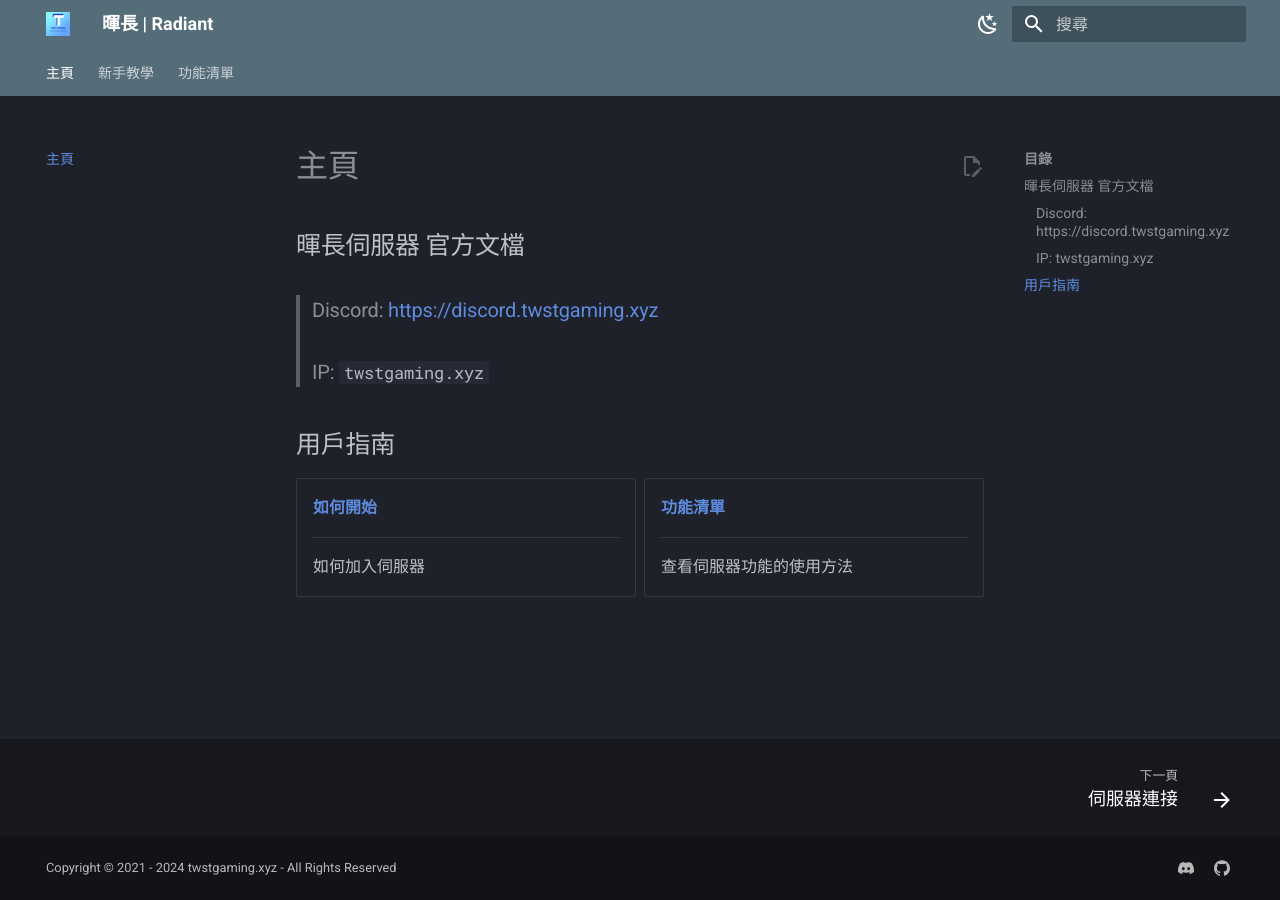
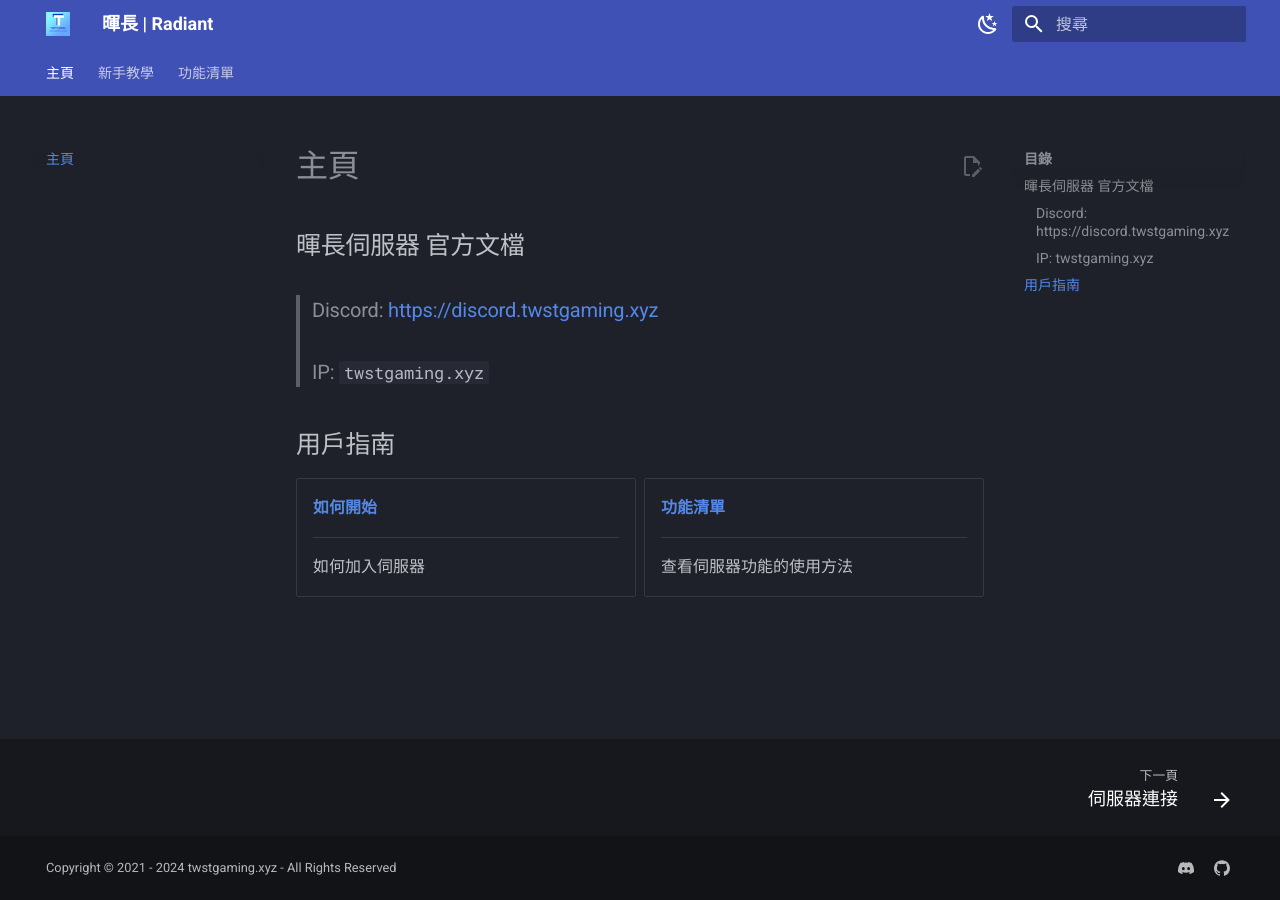
Before and after one commit to thecatisbest/radiant-wiki, an MkDocs documentation site: the page built from docs/index.md, in a window 1280 px wide. Built offline with MkDocs 1.6.1 and Material for MkDocs 9.7.7, drawn with Linux system fonts in a browser that asks for light colours.

Commit message:
Change Color

```diff
--- a/mkdocs.yml
+++ b/mkdocs.yml
@@ -13,14 +13,12 @@ theme:
   palette:
     # Palette toggle for light mode
     - scheme: slate
-      primary: blue grey
       toggle:
         icon: material/weather-night
         name: 切換至暗色模式
 
     # Palette toggle for dark mode
     - scheme: default
-      primary: blue grey
       toggle:
         icon: material/weather-sunny
         name: 切換至亮色模式
```
